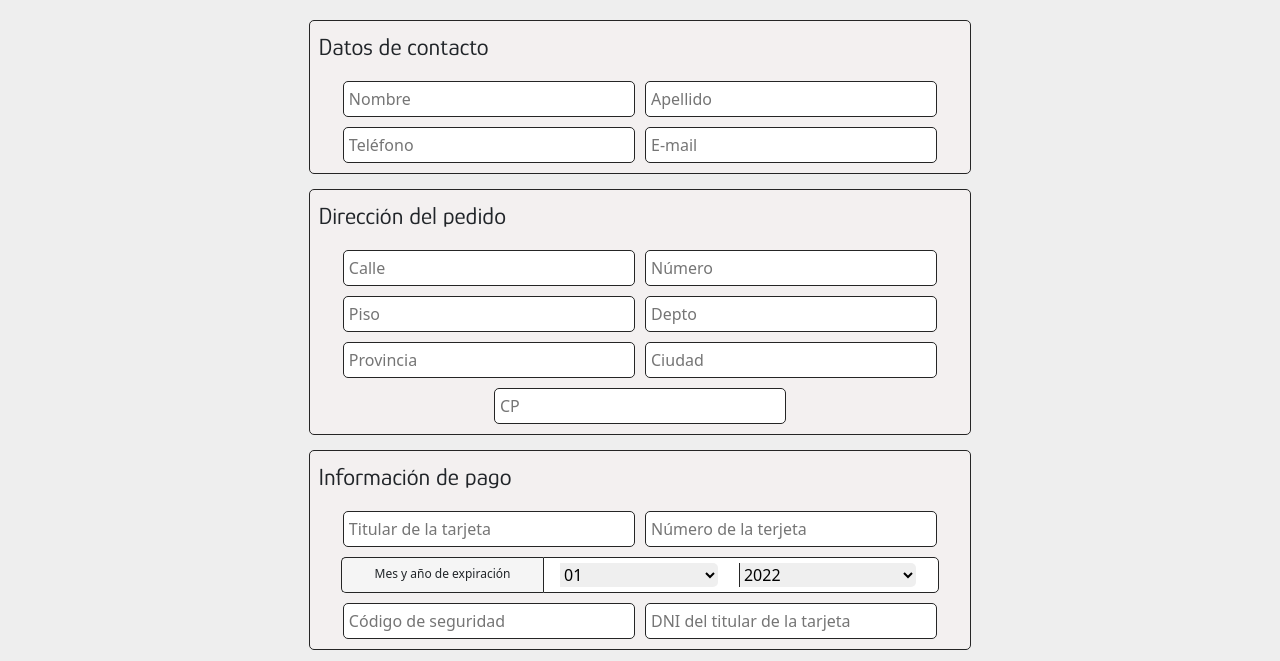
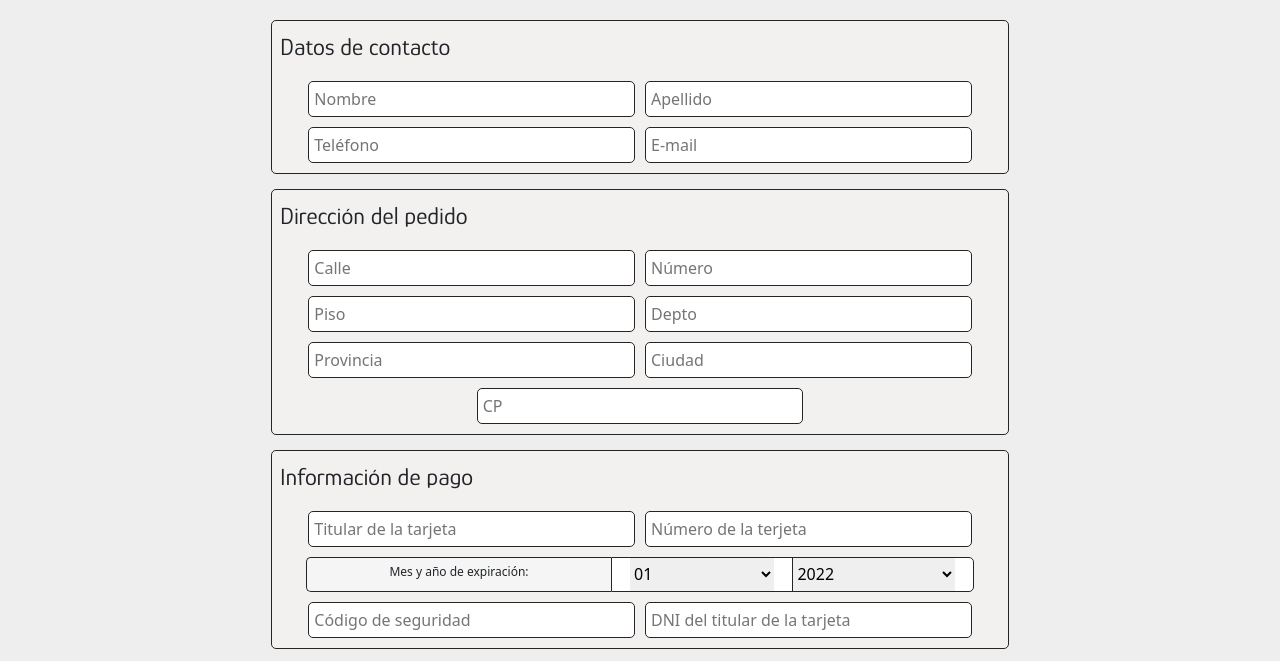
Before and after one commit to clickMG/Monona4, a website: page pages/finalizar-compra.html in a window 1280 px wide. Shown: the part 128-789 px from the top of the page. Drawn offline with nearby package versions, Linux system fonts and the light colour scheme.

Commit message:
finalizar compra ok

```diff
--- a/estilos/partials/_pagCarrito.scss
+++ b/estilos/partials/_pagCarrito.scss
@@ -1,15 +1,16 @@
-main{
+.main-carr{
     display: flex;
     flex-direction: column;
     align-items: center;
     .sect-carr{
 
         min-width: 330px;
-        width: 60%;
+        // width: 60%;
         .tit-carr{
 
             @include titulos($color: $colorSec, $tamanio: 30px, $padTop: 5px);
             text-shadow: 1.5px 1.5px $grisClaro;
+            text-align: center;
         }
         .cont-item-carr{
 
@@ -22,6 +23,7 @@ main{
                 flex-direction: row;
                 align-items: center;
                 justify-content: center;
+
                 .img-carr{
 
                     width: auto;
@@ -36,6 +38,7 @@ main{
                 display: flex;
                 flex-direction: column;
                 padding: 15px;
+
                 .prod-carr{
 
                     font-size: 16px;
@@ -136,13 +139,6 @@ main{
             display: flex;
             flex-direction: row;
 
-            // button{
-            //     @extend %botonPpal;
-            //    padding: 4px;
-            //    margin: 5px;
-            //    width: 100%;
-            // }
-
             a{
                 @extend %botonPpal;
                 padding: 4px;
@@ -162,7 +158,7 @@ main{
 
 //-----------------------------------------@media---------------------------------------------
 @media screen and (min-width: 768px) {
-    main{
+    .main-carr{
 
         .sect-carr{
             min-width: 330px;
@@ -270,7 +266,7 @@ main{
 }
 
 @media screen and (min-width: 1200px) {
-    main{
+    .main-carr{
 
         .sect-carr{
 
--- a/estilos/partials/_pagFinalizar.scss
+++ b/estilos/partials/_pagFinalizar.scss
@@ -7,12 +7,13 @@
     }
 
     .cont-form-fc{
-        // font-display: flex;
-        // flex-direction: column;
-        // align-items: center;
-        // justify-content: center;
+        display: flex;
+        flex-direction: column;
+        align-items: center;
+        justify-content: center;
 
         .form-fc{
+            min-width: 350px;
 
             fieldset{
                 border: 1px solid $grisOscuro;
@@ -36,6 +37,8 @@
                     border: 1px solid $grisOscuro;
                 }
                 label{
+                    padding: 5px;
+                    margin: 5px;
                     margin-bottom: 0;
                     padding-bottom: 0;
                     text-align: center;
@@ -46,21 +49,26 @@
                     margin: 5px 5px 0 5px;
                     background-color: rgb(245, 245, 245);
                     font-size: 12px;
+                    // width: 95%;
                 }
 
                 .fecha{
-                    margin: 0 5px;
+                    padding: 5px;
+                    margin: 5px;
+                    margin: 0 5px 5px 5px;
                     border-radius: 0 0 5px 5px;
                     border-left: 0;
                     border: 1px solid $grisOscuro;
-                    width: 95%;
+                    // width: 95%;
                     background-color: rgb(255, 255, 255);
-
 
                     //probando
                     display: flex;
                     flex-direction: row;
                     justify-content: space-evenly;
+
+                    min-width: 350px;
+
                     .anio{
                         width: 45%;
                         border: none;
@@ -84,7 +92,7 @@
                 margin: 15px;
                 justify-self: end;
                 width: 100%;
-                padding: 3px;
+                padding: 3px 10px;
             }
         }
 
@@ -130,36 +138,54 @@
                     }
 
                     label{
-                        margin-bottom: 0;
-                        padding-bottom: 0;
+                        // padding: 5px;
+                        // margin: 5px;
+                        // margin-bottom: 0;
+                        // padding-bottom: 0;
+                        // text-align: center;
+                        // border: 1px solid $grisOscuro;
+                        // border-right: none;
+                        // border-radius: 5px 0 0 5px;
+                        // margin: 5px 0 5px 5px;
+                        // background-color: rgb(245, 245, 245);
+                        // font-size: 12px;
+                        // width: 92%;
+                        border-radius: 5px 0 0 5px;
+                        border-bottom: 1px solid $grisOscuro;
+                        border-right: 0;
+                        margin-right: 0;
+                        margin-bottom: 5px;
+                        padding: 5px;
+                        height: 35px;
                         text-align: center;
-                        border: 1px solid $grisOscuro;
-                        border-right: none;
-                        border-radius: 5px 0 0 5px;
-                        padding: 7px;
-                        margin: 5px 0 5px 5px;
-                        background-color: rgb(245, 245, 245);
-                        font-size: 12px;
-                        width: 31%;
+                        width: 42%;
                     }
 
                     .fecha{
-                        margin-top: 0;
+                        // padding: 5px;
+                        // margin: 5px;
+                        // margin-top: 0;
+                        // border-radius: 0 5px 5px 0;
+                        // margin:5px 5px 5px 0 ;
+                        // width: 61%;
+                        min-width: unset;
+                        width: 50%;
                         border-radius: 0 5px 5px 0;
-                        margin:5px 5px 5px 0 ;
-                        width: 61%;
+                        margin-top: 5px;
+                        margin-left: 0;
+                        padding: 0;
 
                         .anio{
-                        margin-top: 0;
-                        border-radius: 0 5px 5px 0;
-                        margin:5px 5px 5px 0 ;
+                        // margin-top: 0;
+                        // border-radius: 0 5px 5px 0;
+                        // margin:5px 5px 5px 0 ;
 
                         }
 
                         .mes{
-                        margin-top: 0;
-                        border-radius: 0 5px 5px 0;
-                        margin:5px 5px 5px 0 ;
+                        // margin-top: 0;
+                        // border-radius: 0 5px 5px 0;
+                        // margin:5px 5px 5px 0 ;
 
                         }
                     }
@@ -168,9 +194,9 @@
             .cont-btn{
 
                 justify-content: right;
-                width: 80%;
+                width: 60%;
                 .btn-primary{
-                    width: 25%;
+                    width: 40%;
                     margin: 15px 15px 30px 15px;
                     &:focus{
                         box-shadow: none;
@@ -189,11 +215,11 @@
         }
 
         .cont-form-fc{
-            width: 90%;
+            // width: 90%;
             .form-fc{
 
                 fieldset{
-                   max-width: 800px;
+                //    max-width: 800px;
                     legend{
 
                     }
--- a/pages/finalizar-compra.html
+++ b/pages/finalizar-compra.html
@@ -86,16 +86,35 @@
 
                   <input type="text" placeholder="Titular de la tarjeta">
                   <input type="number" placeholder="Número de la terjeta">
-                  <label for="dia-hora">Mes y año de expiración</label>
-                  <!-- <input type="date" id="dia-hora" name="dia-hora" class="fecha">   -->
+                  <label for="dia-hora">Mes y año de expiración:</label>
+
                   <div class="fecha">
                     <select name="" id="" class="mes">
                       <option value="01">01</option>
                       <option value="02">02</option>
+                      <option value="03">03</option>
+                      <option value="04">04</option>
+                      <option value="05">05</option>
+                      <option value="06">06</option>
+                      <option value="07">07</option>
+                      <option value="08">08</option>
+                      <option value="09">09</option>
+                      <option value="10">10</option>
+                      <option value="11">11</option>
+                      <option value="12">12</option>
                     </select>
                     <select name="" id="" class="anio">
                       <option value="2022">2022</option>
                       <option value="2023">2023</option>
+                      <option value="2024">2024</option>
+                      <option value="2025">2025</option>
+                      <option value="2026">2026</option>
+                      <option value="2027">2027</option>
+                      <option value="2028">2028</option>
+                      <option value="2029">2029</option>
+                      <option value="2030">2030</option>
+                      <option value="2031">2031</option>
+                      <option value="2032">2032</option>
                     </select>
                   </div>
                   <input type="number" placeholder="Código de seguridad">
```
Also changed, not shown: pages/carrito.html (+1 -1 lines), estilos/styles.css, 1 other file.
